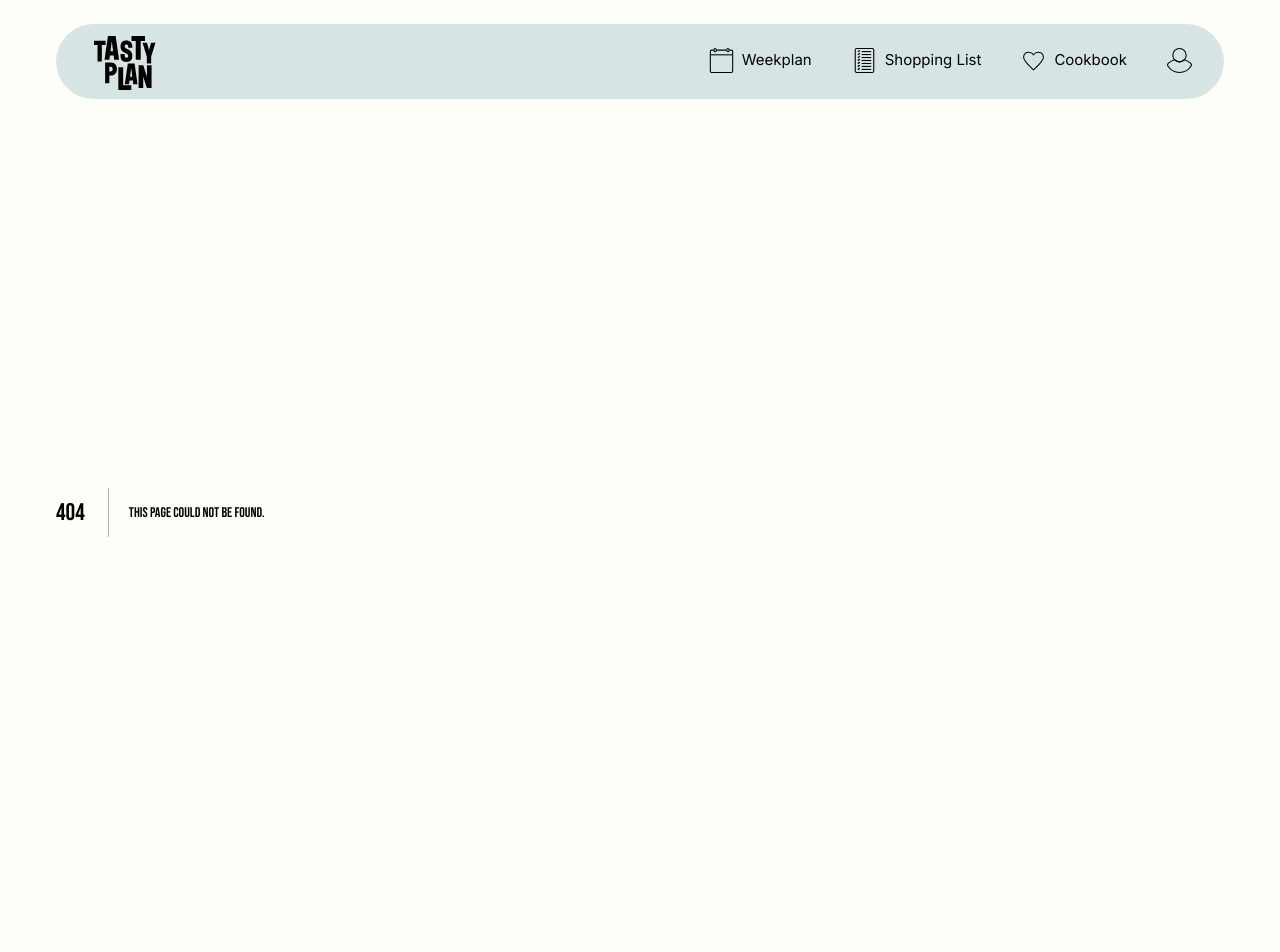
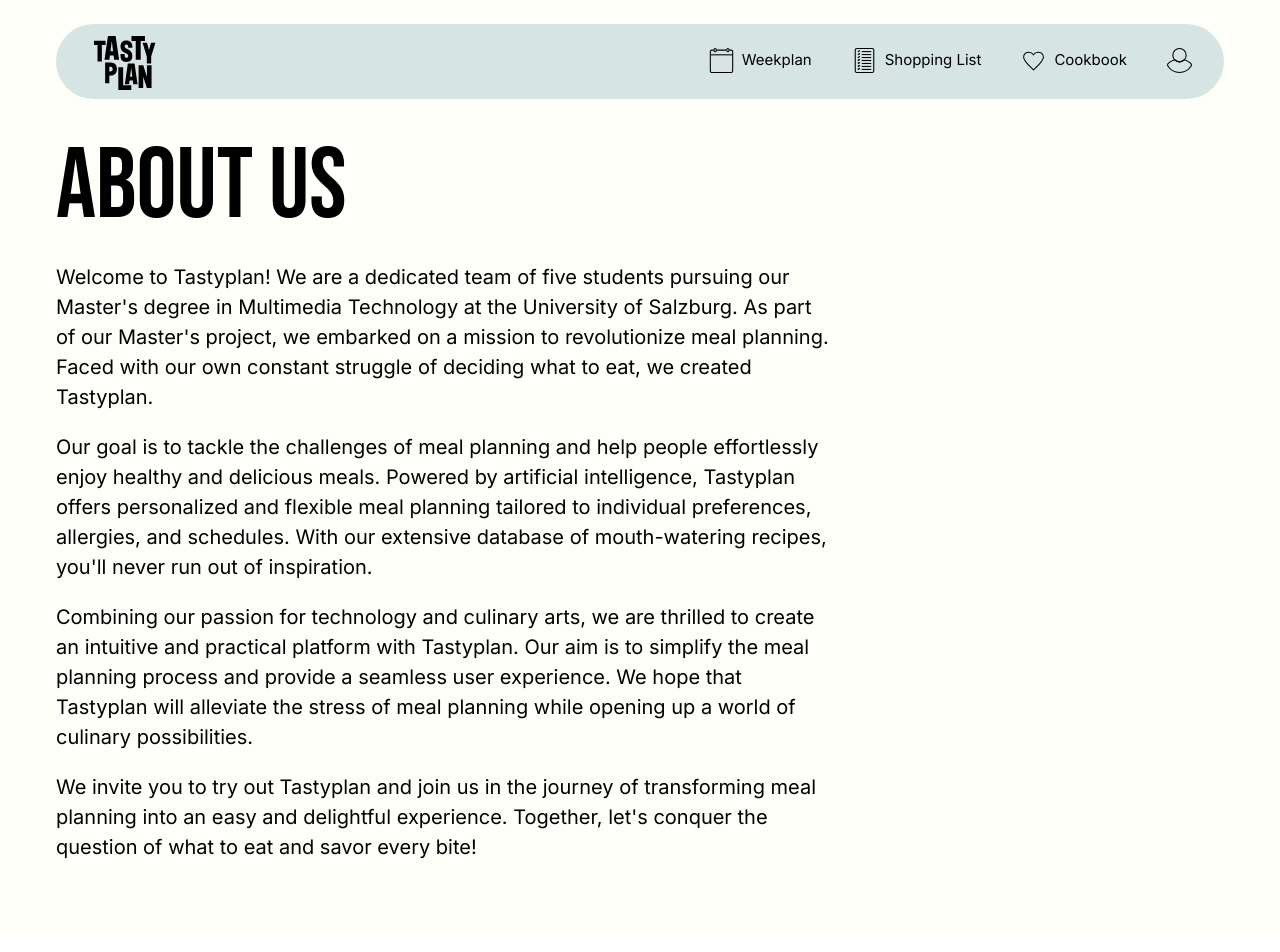
Before and after one commit to fichtnerma/Tastyplan, a Next.js app in the folder frontend/: page /company/aboutUs in a window 1280 px wide. Before the commit this address had no page. Shown: the top 952 px of the page. Built offline with nearby package versions, Linux system fonts and the light colour scheme; a web font is replaced by a local one.

Commit message:
footer pages implemented

```diff
--- a/frontend/src/components/Footer/Footer.tsx
+++ b/frontend/src/components/Footer/Footer.tsx
@@ -36,28 +36,28 @@ export default function Footer() {
                             <div className="flex gap-10 pt-5">
                                 <div>
                                     <h4>HELP</h4>
-                                    <Link href="/">
+                                    <Link href="/help/questions">
                                         <p>Q&A</p>
                                     </Link>
-                                    <Link href="/">
+                                    <Link href="/help/contact">
                                         <p>Contact</p>
                                     </Link>
                                 </div>
                                 <div>
                                     <h4>Company</h4>
-                                    <Link href="/">
+                                    <Link href="/company/aboutUs">
                                         <p>About us</p>
                                     </Link>
                                 </div>
                                 <div>
                                     <h4>Legal</h4>
-                                    <Link href="/">
+                                    <Link href="/legal/conditions">
                                         <p>Conditions</p>
                                     </Link>
-                                    <Link href="/">
+                                    <Link href="/legal/privacy">
                                         <p>Privacy</p>
                                     </Link>
-                                    <Link href="/">
+                                    <Link href="/legal/impressum">
                                         <p>Impressum</p>
                                     </Link>
                                 </div>
--- /dev/null
+++ b/frontend/src/pages/company/aboutUs.tsx
@@ -0,0 +1,38 @@
+import React from 'react';
+
+function aboutUs() {
+    return (
+        <div>
+            <h1>About us</h1>
+
+            <div className="w-2/3">
+                <p className="mb-5">
+                    Welcome to Tastyplan! We are a dedicated team of five students pursuing our Master's degree in
+                    Multimedia Technology at the University of Salzburg. As part of our Master's project, we embarked on
+                    a mission to revolutionize meal planning. Faced with our own constant struggle of deciding what to
+                    eat, we created Tastyplan.
+                </p>
+
+                <p className="mb-5">
+                    Our goal is to tackle the challenges of meal planning and help people effortlessly enjoy healthy and
+                    delicious meals. Powered by artificial intelligence, Tastyplan offers personalized and flexible meal
+                    planning tailored to individual preferences, allergies, and schedules. With our extensive database
+                    of mouth-watering recipes, you'll never run out of inspiration.
+                </p>
+                <p className="mb-5">
+                    Combining our passion for technology and culinary arts, we are thrilled to create an intuitive and
+                    practical platform with Tastyplan. Our aim is to simplify the meal planning process and provide a
+                    seamless user experience. We hope that Tastyplan will alleviate the stress of meal planning while
+                    opening up a world of culinary possibilities.
+                </p>
+                <p className="mb-5">
+                    We invite you to try out Tastyplan and join us in the journey of transforming meal planning into an
+                    easy and delightful experience. Together, let's conquer the question of what to eat and savor every
+                    bite!
+                </p>
+            </div>
+        </div>
+    );
+}
+
+export default aboutUs;
--- /dev/null
+++ b/frontend/src/pages/help/contact.tsx
@@ -0,0 +1,11 @@
+import React from 'react';
+
+function contact() {
+    return (
+        <div>
+            <h1>Contact</h1>
+        </div>
+    );
+}
+
+export default contact;
--- /dev/null
+++ b/frontend/src/pages/help/questions.tsx
@@ -0,0 +1,11 @@
+import React from 'react';
+
+function questions() {
+    return (
+        <div>
+            <h1>Q&A</h1>
+        </div>
+    );
+}
+
+export default questions;
--- /dev/null
+++ b/frontend/src/pages/legal/conditions.tsx
@@ -0,0 +1,11 @@
+import React from 'react';
+
+function conditions() {
+    return (
+        <div>
+            <h1>Conditions</h1>
+        </div>
+    );
+}
+
+export default conditions;
--- /dev/null
+++ b/frontend/src/pages/legal/impressum.tsx
@@ -0,0 +1,11 @@
+import React from 'react';
+
+function impressum() {
+    return (
+        <div>
+            <h1>Impressum</h1>
+        </div>
+    );
+}
+
+export default impressum;
--- /dev/null
+++ b/frontend/src/pages/legal/privacy.tsx
@@ -0,0 +1,11 @@
+import React from 'react';
+
+function privacy() {
+    return (
+        <div>
+            <h1>Privacy</h1>
+        </div>
+    );
+}
+
+export default privacy;
```
